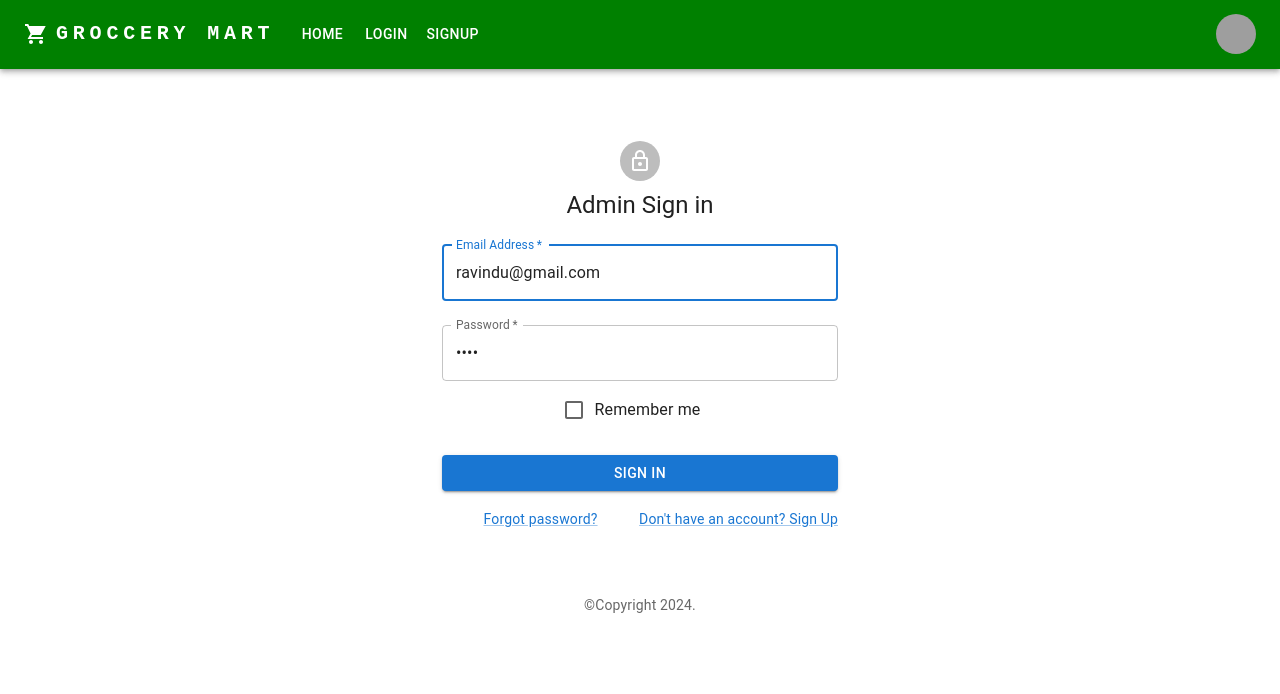
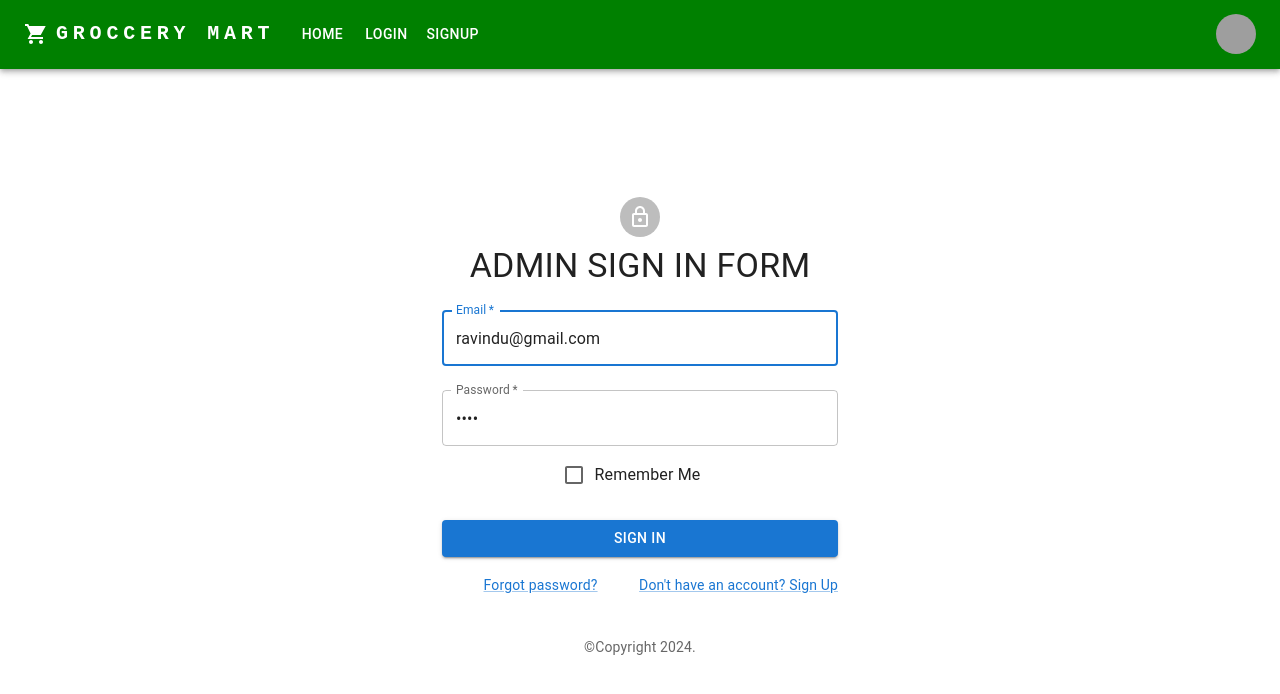
Before and after one commit to Ranger-HK/E-commerce-App-Using-MERN-Stack, a React (Create React App) app in the folder frontend/: page /admin in a window 1280 px wide. Shown: the top 694 px of the page. Built offline with nearby package versions, Linux system fonts and the light colour scheme; grey boxes are pictures that could not be loaded; the HTML template or start-up script is replaced by a standard one.

Commit message:
Update Project

```diff
--- a/frontend/src/components/adminLogin/AdminLogin.jsx
+++ b/frontend/src/components/adminLogin/AdminLogin.jsx
@@ -72,7 +72,7 @@ export default function AdminLogIn() {
         <CssBaseline />
         <Box
           sx={{
-            marginTop: 8,
+            marginTop: 15,
             display: 'flex',
             flexDirection: 'column',
             alignItems: 'center',
@@ -81,8 +81,8 @@ export default function AdminLogIn() {
           <Avatar sx={{ m: 1, bgcolor: 'secondary' }}>
             <LockOutlinedIcon />
           </Avatar>
-          <Typography component="h1" variant="h5">
-            Admin Sign in
+          <Typography component="h1" variant="h4">
+            ADMIN SIGN IN FORM
           </Typography>
           <Box component="form" onSubmit={handleSubmit} noValidate sx={{ mt: 1 }}>
             <TextField
@@ -90,7 +90,7 @@ export default function AdminLogIn() {
               required
               fullWidth
               id="email"
-              label="Email Address"
+              label="Email"
               name="email"
               autoComplete="email"
               autoFocus
@@ -111,7 +111,7 @@ export default function AdminLogIn() {
             />
             <FormControlLabel
               control={<Checkbox value="remember" color="primary" />}
-              label="Remember me"
+              label="Remember Me"
             />
             <Button
               type="submit"
@@ -135,7 +135,7 @@ export default function AdminLogIn() {
             </Grid>
           </Box>
         </Box>
-        <Copyright sx={{ mt: 8, mb: 4 }} />
+        <Copyright sx={{ mt: 5, mb: 4 }} />
       </Container>
     </ThemeProvider>
   );
```
